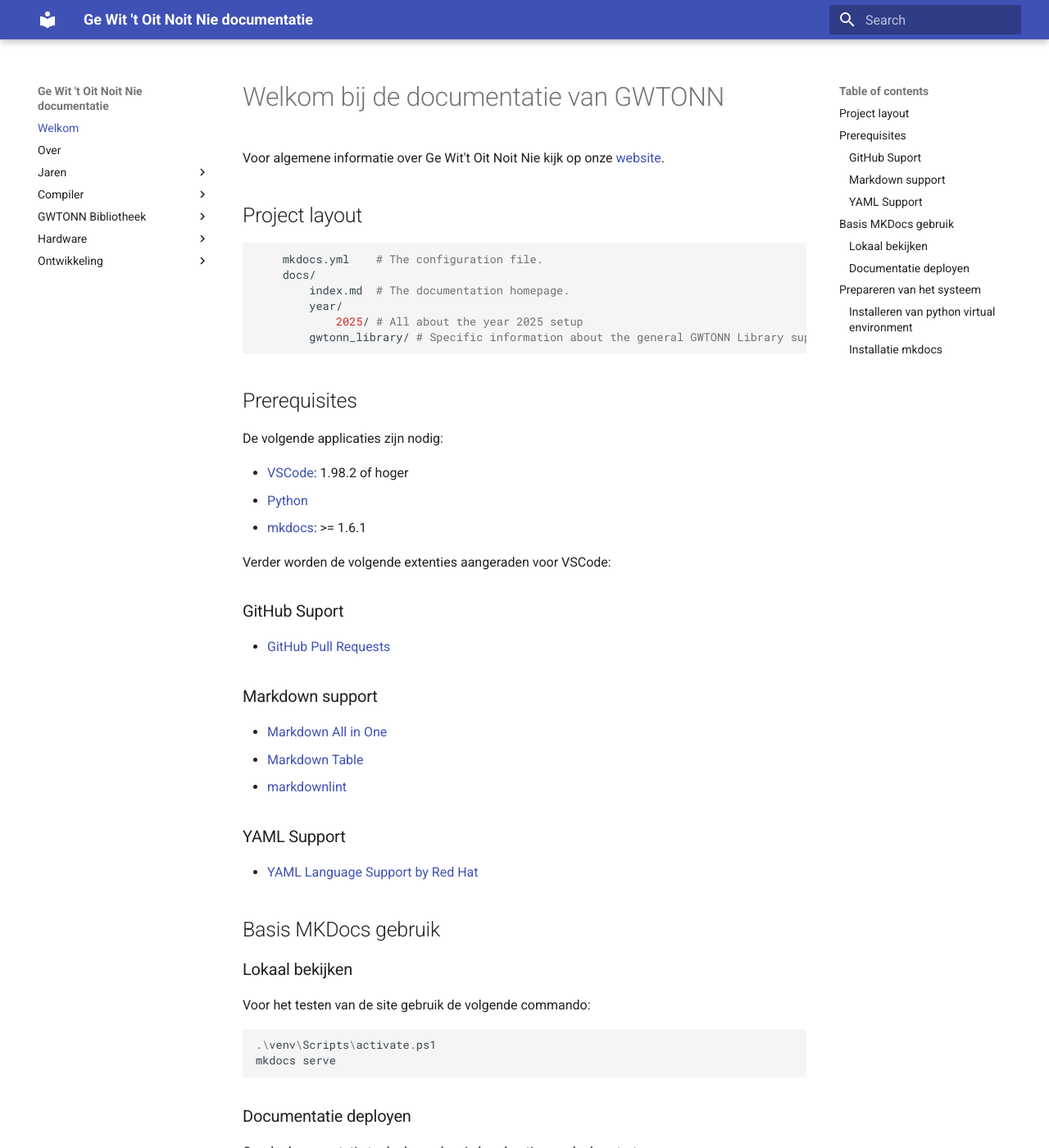
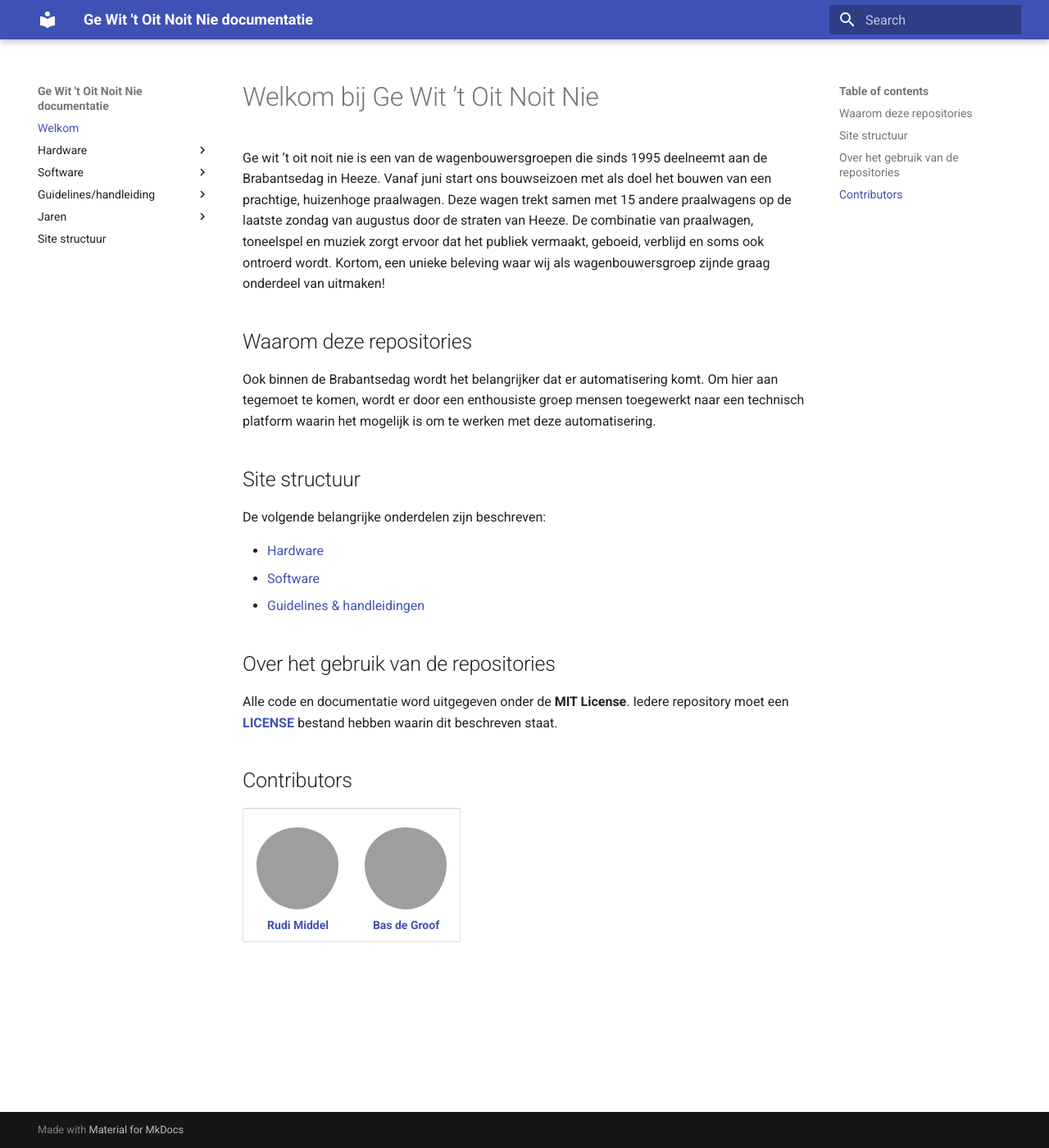
Before and after one commit to Ge-Wit-t-Oit-Noit-Nie/documentation, an MkDocs documentation site: the page built from docs/index.md, in a window 1280 px wide and 1400 px high. Shown: the whole window at 82% size. Built offline with MkDocs 1.6.1 and Material for MkDocs 9.7.7, drawn with Linux system fonts in a browser that asks for light colours; some of the changed text lies outside the part shown; grey boxes are pictures that could not be loaded.

Commit message:
Aanpassen van de documentatie structuur om aan te sluiten bij de implmenetatie Fixes #30

````diff
--- a/docs/about.md
+++ /dev/null
@@ -1,34 +0,0 @@
-# Algemene informatie
-
-## Over Ge Wit ’t Oit Noit Nie
-
-Ge wit ’t oit noit nie is een van de wagenbouwersgroepen die sinds 1995 deelneemt aan de Brabantsedag in Heeze. Vanaf juni start ons bouwseizoen met als doel het bouwen van een prachtige, huizenhoge praalwagen. Deze wagen trekt samen met 15 andere praalwagens op de laatste zondag van augustus door de straten van Heeze. De combinatie van praalwagen, toneelspel en muziek zorgt ervoor dat het publiek vermaakt, geboeid, verblijd en soms ook ontroerd wordt. Kortom, een unieke beleving waar wij als wagenbouwersgroep zijnde graag onderdeel van uitmaken!
-
-## Waarom deze repositories
-
-Ook binnen de Brabantsedag wordt het belangrijker dat er automatisering komt. Om hier aan tegemoet te komen, wordt er door een enthousiste groep mensen toegewerkt naar een technisch platform waarin het mogelijk is om te werken met deze automatisering.
-
-## Over het gebruik van de repositories
-
-Alle code en documentatie word uitgegeven onder de **MIT License**. Iedere repository moet een **[LICENSE](https://github.com/Ge-Wit-t-Oit-Noit-Nie/documentation/blob/main/LICENSE)** bestand hebben waarin dit beschreven staat.
-
-## Contributors
-
-<table>
-<tr>
-    <td align="center" style="word-wrap: break-word; width: 150.0; height: 150.0">
-        <a href=https://github.com/mrBussy>
-            <img src=https://avatars.githubusercontent.com/u/1843912?v=4 width="100;"  style="border-radius:50%;align-items:center;justify-content:center;overflow:hidden;padding-top:10px" alt=Rudi Middel/>
-            <br />
-            <sub style="font-size:14px"><b>Rudi Middel</b></sub>
-        </a>
-    </td>
-    <td align="center" style="word-wrap: break-word; width: 150.0; height: 150.0">
-        <a href=https://github.com/basebom>
-            <img src=https://avatars.githubusercontent.com/u/119297631?v=4 width="100;"  style="border-radius:50%;align-items:center;justify-content:center;overflow:hidden;padding-top:10px" alt=Bas de Groof/>
-            <br />
-            <sub style="font-size:14px"><b>Bas de Groof</b></sub>
-        </a>
-    </td>
-</tr>
-</table>
--- a/docs/index.md
+++ b/docs/index.md
@@ -1,98 +1,40 @@
-# Welkom bij de documentatie van GWTONN
+# Welkom bij Ge Wit ’t Oit Noit Nie
 
-Voor algemene informatie over Ge Wit't Oit Noit Nie kijk op onze [website](https://gewittoitnoitnie.nl/).
+Ge wit ’t oit noit nie is een van de wagenbouwersgroepen die sinds 1995 deelneemt aan de Brabantsedag in Heeze. Vanaf juni start ons bouwseizoen met als doel het bouwen van een prachtige, huizenhoge praalwagen. Deze wagen trekt samen met 15 andere praalwagens op de laatste zondag van augustus door de straten van Heeze. De combinatie van praalwagen, toneelspel en muziek zorgt ervoor dat het publiek vermaakt, geboeid, verblijd en soms ook ontroerd wordt. Kortom, een unieke beleving waar wij als wagenbouwersgroep zijnde graag onderdeel van uitmaken!
 
-## Project layout
+## Waarom deze repositories
 
-```bash
-    mkdocs.yml    # The configuration file.
-    docs/
-        index.md  # The documentation homepage.
-        year/
-            2025/ # All about the year 2025 setup
-        gwtonn_library/ # Specific information about the general GWTONN Library support
+Ook binnen de Brabantsedag wordt het belangrijker dat er automatisering komt. Om hier aan tegemoet te komen, wordt er door een enthousiste groep mensen toegewerkt naar een technisch platform waarin het mogelijk is om te werken met deze automatisering.
 
-```
+## Site structuur
 
-## Prerequisites
+De volgende belangrijke onderdelen zijn beschreven:
 
-De volgende applicaties zijn nodig:
+- [Hardware](./gwtonn_hardware/piggyback.md)
+- [Software](./software/index.md)
+- [Guidelines & handleidingen](./guidelines/index.md)
 
-* [VSCode](https://code.visualstudio.com/): 1.98.2 of hoger
-* [Python](https://www.python.org/)
-* [mkdocs](https://www.mkdocs.org/): >= 1.6.1
+## Over het gebruik van de repositories
 
-Verder worden de volgende extenties aangeraden voor VSCode:
+Alle code en documentatie word uitgegeven onder de **MIT License**. Iedere repository moet een **[LICENSE](https://github.com/Ge-Wit-t-Oit-Noit-Nie/documentation/blob/main/LICENSE)** bestand hebben waarin dit beschreven staat.
 
-### GitHub Suport
+## Contributors
 
-* [GitHub Pull Requests](https://marketplace.visualstudio.com/items?itemName=GitHub.vscode-pull-request-github)
-
-### Markdown support
-
-* [Markdown All in One](https://marketplace.visualstudio.com/items?itemName=yzhang.markdown-all-in-one)
-* [Markdown Table](https://marketplace.visualstudio.com/items?itemName=TakumiI.markdowntable)
-* [markdownlint](https://marketplace.visualstudio.com/items?itemName=DavidAnson.vscode-markdownlint)
-
-### YAML Support
-
-* [YAML Language Support by Red Hat](https://marketplace.visualstudio.com/items/?itemName=redhat.vscode-yaml)
-
-## Basis MKDocs gebruik
-
-### Lokaal bekijken
-
-Voor het testen van de site gebruik de volgende commando:
-
-```ps1
-.\venv\Scripts\activate.ps1
-mkdocs serve
-```
-
-### Documentatie deployen
-
-Om de documentatie te deployen, kan je handmatig een deploy starten:
-
-```ps1
-.\venv\Scripts\activate.ps1
-mkdocs gh-deploy
-```
-
-Dit script al dan een statische site maken en beschikbaar maken op de gh-pages branch.
-
-!!! Warning "Waarschuwing"
-    Als er niet-getrackte bestanden of niet-gecommit werk zijn in de lokale repository waar ```mkdocs gh-deploy``` wordt uitgevoerd, zullen deze worden opgenomen in de pagina's die worden gedeployed.
-
-!!! note "Opmerking"
-    Dit is niet noodzakelijk. Tijdens het mergen van een pull request gebeurt het automatisch.
-
-## Prepareren van het systeem
-
-### Installeren van python virtual environment
-
-Voor het gebruik van mkdocs kan het best gebruik gemaakt worden van een virtuele python omgeving. Deze kan je als volgt maken:
-
-```ps1
-python -m venv venv
-```
-
-Op een windows machine kan je deze activeren met:
-
-```ps1
-.\venv\Scripts\activate.ps1
-```
-
-Op MaOS or Linux kan je deze activeren met:
-
-```bash
-source ./venv/bin/activate
-```
-
-### Installatie mkdocs
-
-Voor het gebruik van ```mkdocs``` kan gebruikt worden van een virtuele python omgeving. Zie voor het opzetten van de omgeving [mkdocs website](https://www.mkdocs.org/getting-started/)
-
-```ps1
-.\venv\Scripts\activate.ps1
-pip install -r requirements.txt
-```
+<table>
+<tr>
+    <td align="center" style="word-wrap: break-word; width: 150.0; height: 150.0">
+        <a href=https://github.com/mrBussy>
+            <img src=https://avatars.githubusercontent.com/u/1843912?v=4 width="100;"  style="border-radius:50%;align-items:center;justify-content:center;overflow:hidden;padding-top:10px" alt=Rudi Middel/>
+            <br />
+            <sub style="font-size:14px"><b>Rudi Middel</b></sub>
+        </a>
+    </td>
+    <td align="center" style="word-wrap: break-word; width: 150.0; height: 150.0">
+        <a href=https://github.com/basebom>
+            <img src=https://avatars.githubusercontent.com/u/119297631?v=4 width="100;"  style="border-radius:50%;align-items:center;justify-content:center;overflow:hidden;padding-top:10px" alt=Bas de Groof/>
+            <br />
+            <sub style="font-size:14px"><b>Bas de Groof</b></sub>
+        </a>
+    </td>
+</tr>
+</table>
--- /dev/null
+++ b/docs/site_structure.md
@@ -0,0 +1,98 @@
+# Welkom bij de documentatie van GWTONN
+
+Voor algemene informatie over Ge Wit't Oit Noit Nie kijk op onze [website](https://gewittoitnoitnie.nl/).
+
+## Project layout
+
+```bash
+    mkdocs.yml    # The configuration file.
+    docs/
+        index.md  # The documentation homepage.
+        year/
+            2025/ # All about the year 2025 setup
+        gwtonn_library/ # Specific information about the general GWTONN Library support
+
+```
+
+## Prerequisites
+
+De volgende applicaties zijn nodig:
+
+* [VSCode](https://code.visualstudio.com/): 1.98.2 of hoger
+* [Python](https://www.python.org/)
+* [mkdocs](https://www.mkdocs.org/): >= 1.6.1
+
+Verder worden de volgende extenties aangeraden voor VSCode:
+
+### GitHub Suport
+
+* [GitHub Pull Requests](https://marketplace.visualstudio.com/items?itemName=GitHub.vscode-pull-request-github)
+
+### Markdown support
+
+* [Markdown All in One](https://marketplace.visualstudio.com/items?itemName=yzhang.markdown-all-in-one)
+* [Markdown Table](https://marketplace.visualstudio.com/items?itemName=TakumiI.markdowntable)
+* [markdownlint](https://marketplace.visualstudio.com/items?itemName=DavidAnson.vscode-markdownlint)
+
+### YAML Support
+
+* [YAML Language Support by Red Hat](https://marketplace.visualstudio.com/items/?itemName=redhat.vscode-yaml)
+
+## Basis MKDocs gebruik
+
+### Lokaal bekijken
+
+Voor het testen van de site gebruik de volgende commando:
+
+```ps1
+.\venv\Scripts\activate.ps1
+mkdocs serve
+```
+
+### Documentatie deployen
+
+Om de documentatie te deployen, kan je handmatig een deploy starten:
+
+```ps1
+.\venv\Scripts\activate.ps1
+mkdocs gh-deploy
+```
+
+Dit script al dan een statische site maken en beschikbaar maken op de gh-pages branch.
+
+!!! Warning "Waarschuwing"
+    Als er niet-getrackte bestanden of niet-gecommit werk zijn in de lokale repository waar ```mkdocs gh-deploy``` wordt uitgevoerd, zullen deze worden opgenomen in de pagina's die worden gedeployed.
+
+!!! note "Opmerking"
+    Dit is niet noodzakelijk. Tijdens het mergen van een pull request gebeurt het automatisch.
+
+## Prepareren van het systeem
+
+### Installeren van python virtual environment
+
+Voor het gebruik van mkdocs kan het best gebruik gemaakt worden van een virtuele python omgeving. Deze kan je als volgt maken:
+
+```ps1
+python -m venv venv
+```
+
+Op een windows machine kan je deze activeren met:
+
+```ps1
+.\venv\Scripts\activate.ps1
+```
+
+Op MaOS or Linux kan je deze activeren met:
+
+```bash
+source ./venv/bin/activate
+```
+
+### Installatie mkdocs
+
+Voor het gebruik van ```mkdocs``` kan gebruikt worden van een virtuele python omgeving. Zie voor het opzetten van de omgeving [mkdocs website](https://www.mkdocs.org/getting-started/)
+
+```ps1
+.\venv\Scripts\activate.ps1
+pip install -r requirements.txt
+```
--- /dev/null
+++ b/docs/software/index.md
@@ -0,0 +1,18 @@
+# Software
+
+Voor het schrijven van de software is er voor gekozen om de **firmware** (aansturing van de hardware) te scheiden van het **programma**.
+
+Hierbij gelden de volgende definities:
+
+| Component | Omschrijving | Meer info |
+| --- | --- | --- |
+| Firmware | De code die op alle piggyback hetzelfde is. Dit vormt de laag naar de hardware en voert het programma stap voor stap uit |  [Firmware](./firmware/index.md) |
+| Programma | Dit is de set van instructies die een piggyback moet uitvoeren op de dag van de optocht. Deze is eenvoudig te programmeren en kan makkelijk geladen worden vanaf een SD Card | [Programma](./gpc/index.md) |
+
+## Verantwoording
+
+Er is voor dit onderscheid gekozen voor verschillende reden:
+
+1. Het is eenvoudiger om in het Nederlands een programma te maken
+2. Het programma is vaak niet meer als het aanzetten van een output, wachten en weer intrekken. De hele firmware specifiek maken is dan complex voor deze taak
+3. Op de bouw is het eenvoudiger een SD Card te vervangen dan een volledige flash uit te voeren.
--- a/mkdocs.yml
+++ b/mkdocs.yml
@@ -2,26 +2,29 @@
 
 nav:
   - Welkom: index.md
-  - Over: about.md
+  - Hardware:
+    - Busarchitectuur: gwtonn_hardware/bus.md
+    - Basismodule Handleiding: gwtonn_hardware/piggyback.md
+  - Software:
+    - Index: software/index.md
+    - Programma:
+        - Algemeen: software/gpc/index.md
+        - Programma specificaties: software/gpc/program_specifications.md
+    - Firmware:
+        - Algemeen: software/firmware/index.md
+        - Logger: software/firmware/logger.md
+        - Programma controller: software/firmware/programma_controller.md
+        - CAN: software/firmware/can.md
+  - Guidelines/handleiding:
+      - Algemeen: guidelines/index.md
+      - Coding conventies: guidelines/coding_conventions.md
+      - Git: guidelines/git.md
+      - Hardware: guidelines/hardware.md
   - Jaren:
       - 2025:
           - Over: year/2025/about.md
           - Programma specificaties: year/2025/program_specifications.md
-  - Compiler:
-      - Algemeen: gpc/index.md
-      - Programma specificaties: gpc/program_specifications.md
-  - GWTONN Bibliotheek:
-      - Algemeen: gwtonn_library/index.md
-      - Logger: gwtonn_library/logger.md
-      - Programma specificaties: gwtonn_library/programma.md
-  - Hardware:
-      - Busarchitectuur: gwtonn_hardware/bus.md
-      - Basismodule Handleiding: gwtonn_hardware/piggyback.md
-  - Ontwikkeling:
-      - Algemeen: development/index.md
-      - Coding conventies: development/coding_conventions.md
-      - Git: development/git.md
-      - Hardware: development/hardware.md
+  - Site structuur: site_structure.md
 
 markdown_extensions:
   - admonition
````
Also changed, not shown: docs/software/firmware/can.md (added, +3 -0 lines), docs/software/firmware/index.md (renamed from docs/gwtonn_library/index.md, +2 -7 lines), docs/guidelines/afbeeldingen/CLK.png (renamed from docs/development/afbeeldingen/CLK.png), docs/guidelines/afbeeldingen/RTC.png (renamed from docs/development/afbeeldingen/RTC.png), docs/guidelines/afbeeldingen/STLINK.jpg (renamed from docs/development/afbeeldingen/STLINK.jpg), docs/guidelines/coding_conventions.md (renamed from docs/development/coding_conventions.md), docs/guidelines/git.md (renamed from docs/development/git.md), docs/guidelines/hardware.md (renamed from docs/development/hardware.md), docs/guidelines/index.md (renamed from docs/development/index.md), docs/software/firmware/logger.md (renamed from docs/gwtonn_library/logger.md), docs/software/firmware/programma_controller.md (renamed from docs/gwtonn_library/programma.md), docs/software/gpc/index.md (renamed from docs/gpc/index.md), docs/software/gpc/program_specifications.md (renamed from docs/gpc/program_specifications.md).
